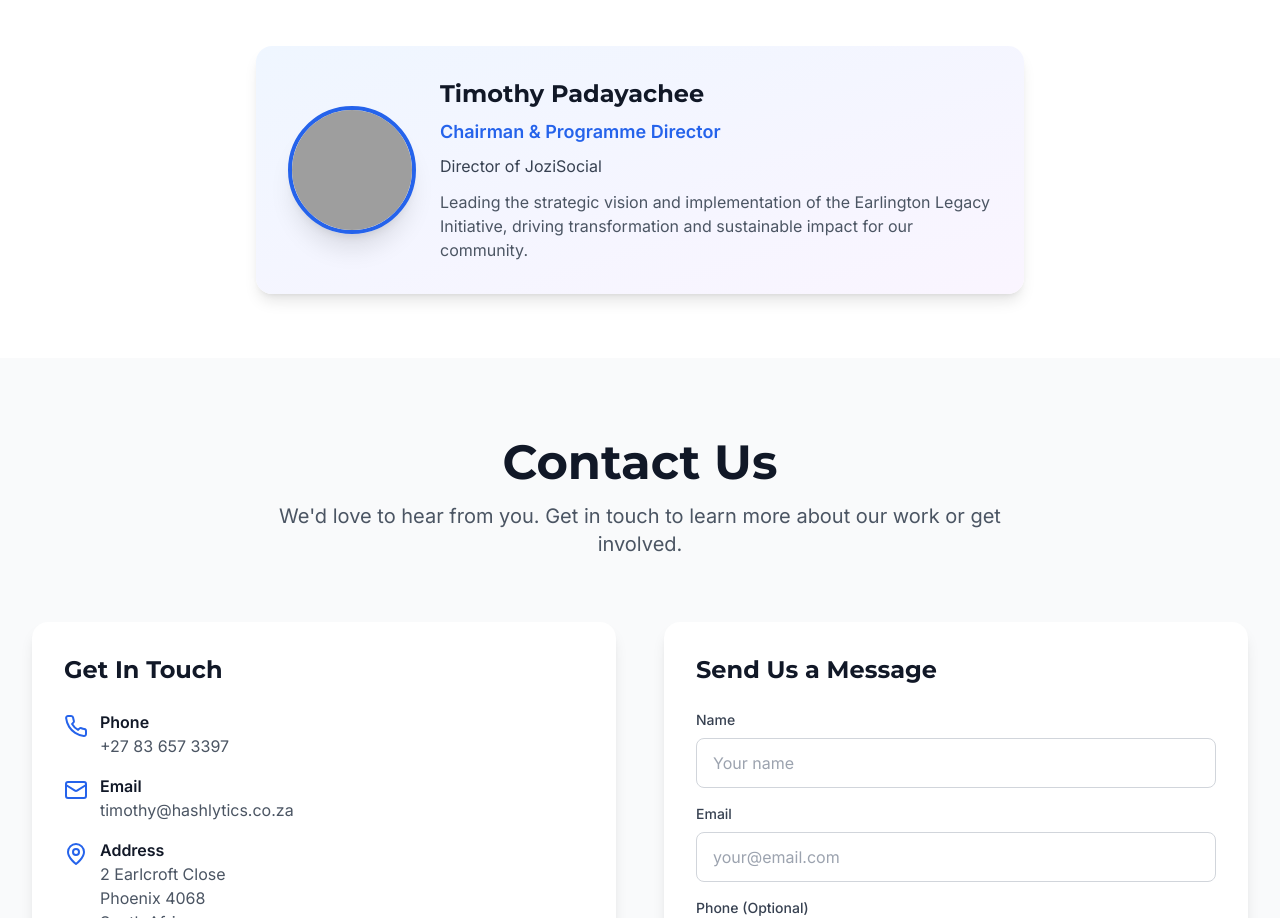
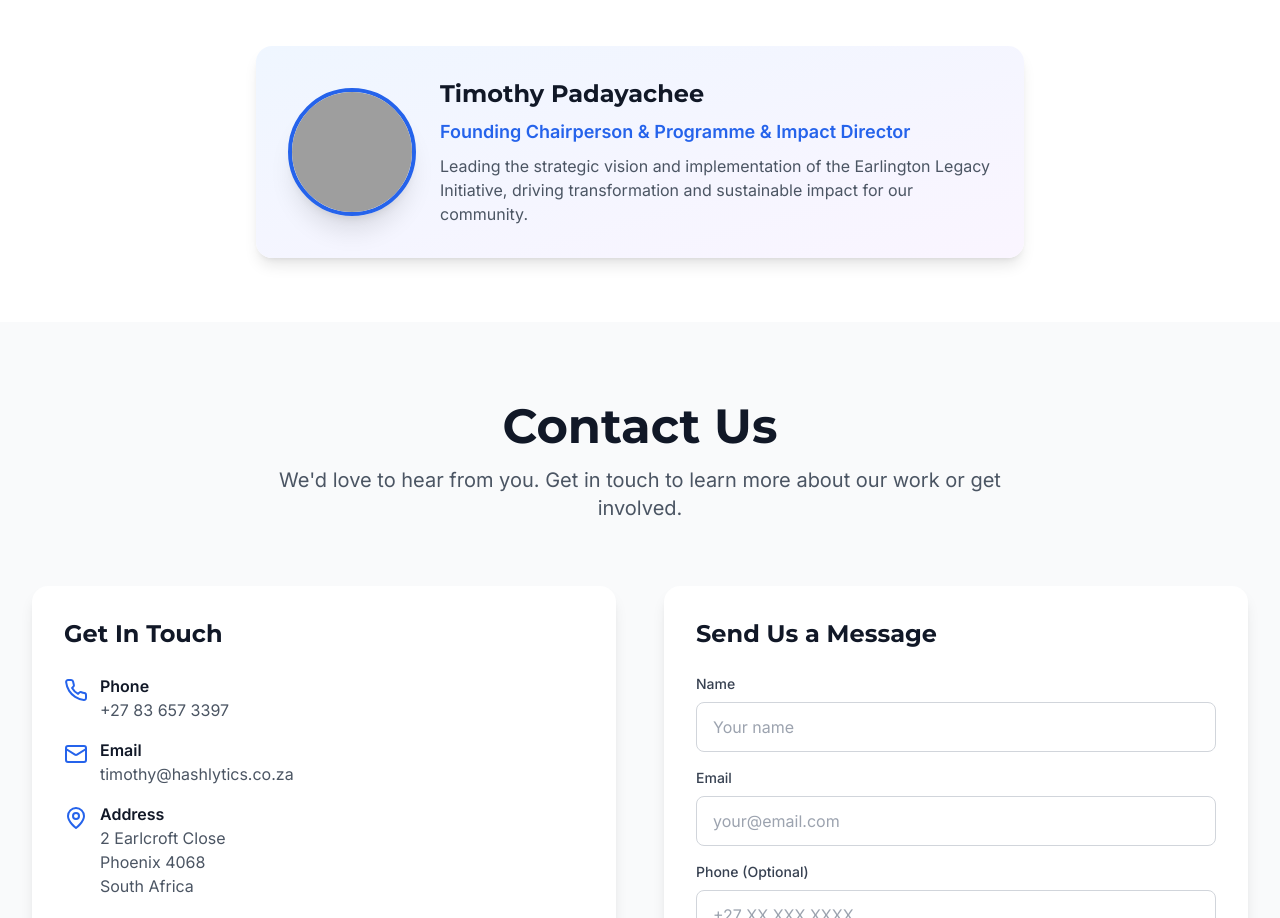
Before and after one commit to Timrex800/Earlington_Legacy_Initiative, a React (Vite) app: page / in a window 1280 px wide. Shown: the part 8007-8925 px from the top of the page. Built offline with nearby package versions, Linux system fonts and the light colour scheme; grey boxes are pictures that could not be loaded.

Commit message:
Update Leadership section: correct role title and remove affiliation

```diff
--- a/src/components/sections/Leadership.tsx
+++ b/src/components/sections/Leadership.tsx
@@ -22,8 +22,7 @@ export default function Leadership() {
             />
             <div className="text-center md:text-left">
               <h3 className="text-2xl font-bold text-gray-900 mb-2">Timothy Padayachee</h3>
-              <p className="text-lg text-primary font-semibold mb-2">Chairman & Programme Director</p>
-              <p className="text-gray-700 mb-3">Director of JoziSocial</p>
+              <p className="text-lg text-primary font-semibold mb-2">Founding Chairperson & Programme & Impact Director</p>
               <p className="text-gray-600">Leading the strategic vision and implementation of the Earlington Legacy Initiative, driving transformation and sustainable impact for our community.</p>
             </div>
           </div>
```
